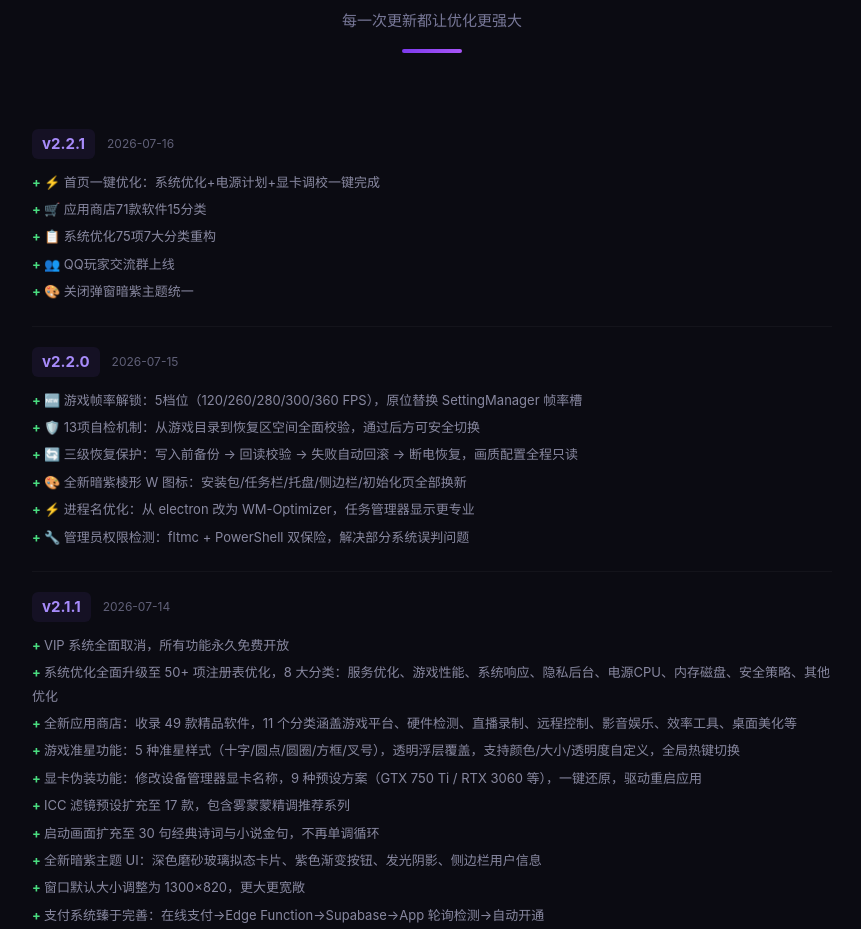
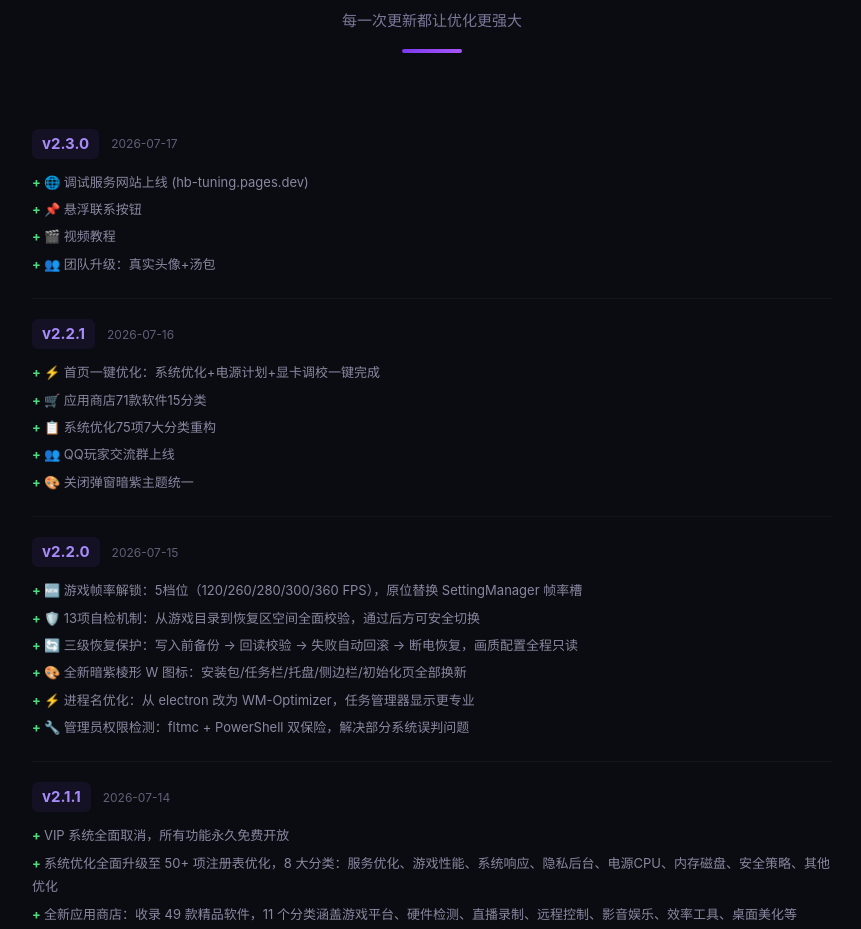
Before and after one commit to Oyrs-666/wm-optimizer, a website: page index.html in a window 1280 px wide. Shown: the part 3000-3929 px from the top of the page, without its empty margins (208-1069 px from the left). Drawn offline with Linux system fonts and the light colour scheme.

Commit message:
更新日志新增v2.3.0条目

```diff
--- a/index.html
+++ b/index.html
@@ -203,6 +203,8 @@ body{background:#08080f;color:#c0c0d8;font-family:-apple-system,BlinkMacSystemFo
     </div>
     <div class="changelog">
       <div class="cl-item">
+        <div class="cl-header"><span class="cl-version">v2.3.0</span><span class="cl-date">2026-07-17</span></div><ul class="cl-changes"><li>🌐 调试服务网站上线 (hb-tuning.pages.dev)</li><li>📌 悬浮联系按钮</li><li>🎬 视频教程</li><li>👥 团队升级：真实头像+汤包</li></ul></div>
+      <div class="cl-item">
         <div class="cl-header"><span class="cl-version">v2.2.1</span><span class="cl-date">2026-07-16</span></div>
         <ul class="cl-changes">
           <li>⚡ 首页一键优化：系统优化+电源计划+显卡调校一键完成</li>
```
